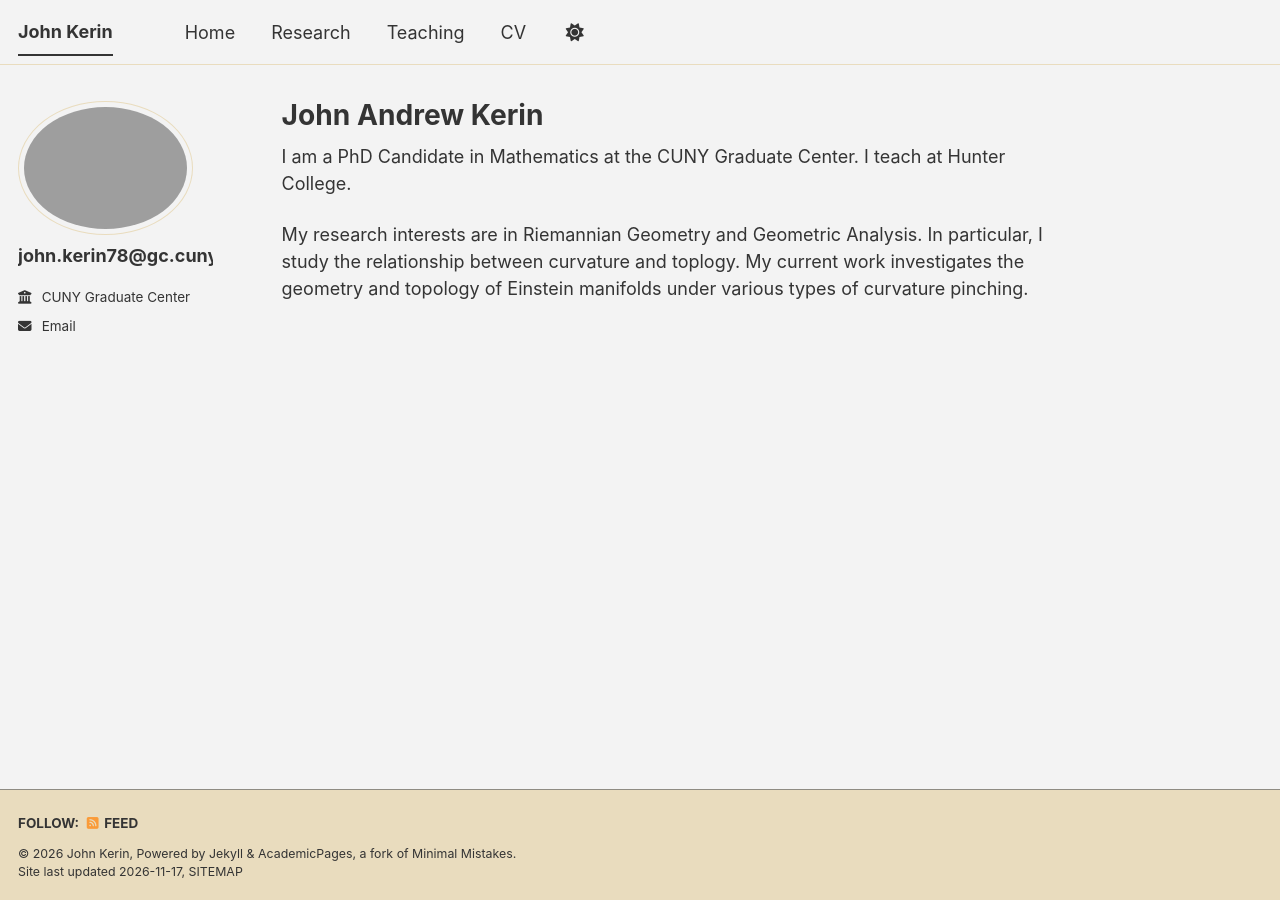
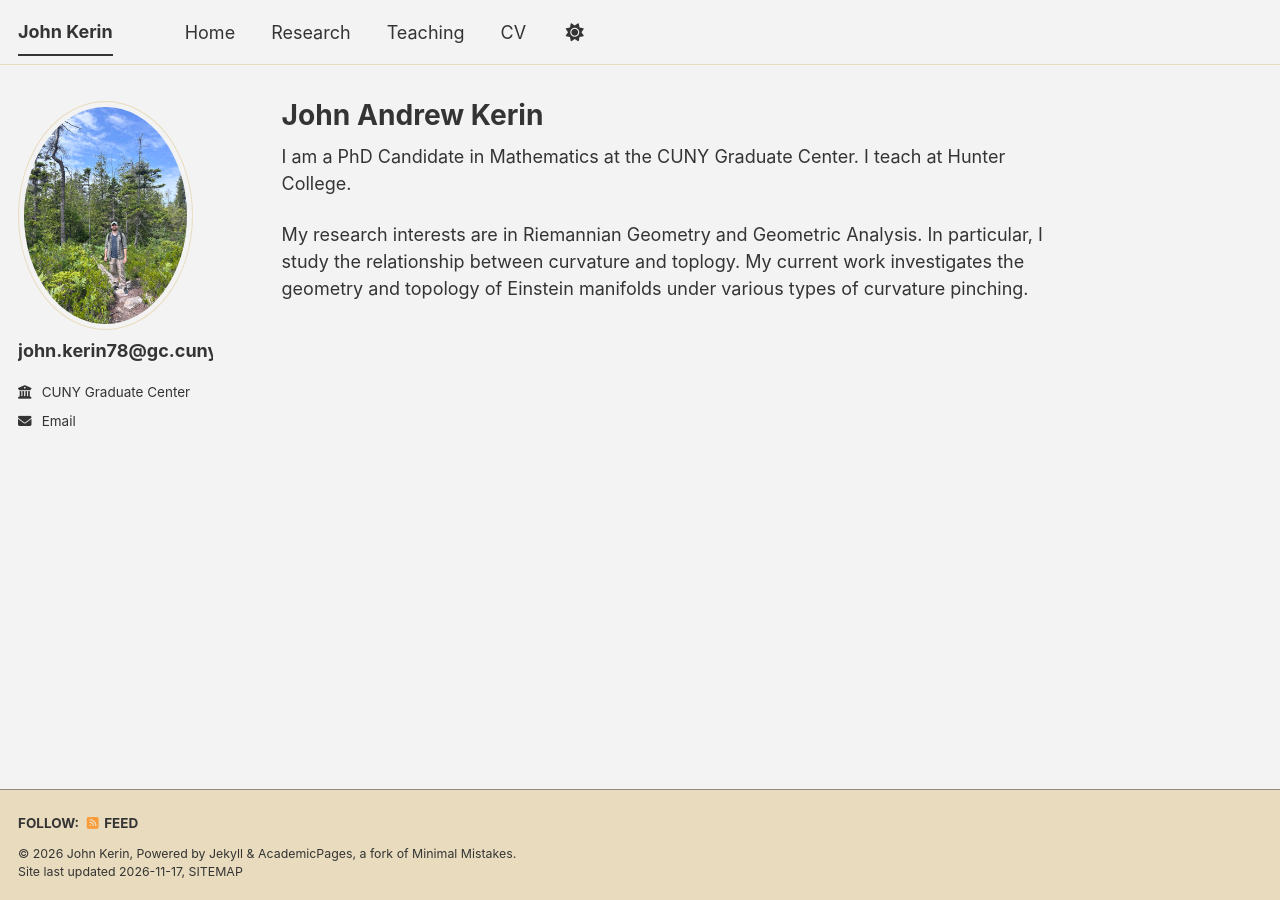
Before and after one commit to johnandrewkerin/johnandrewkerin.github.io, a Jekyll site: the page built from _pages/about.md, in a window 1280 px wide. Built offline with Jekyll 4.4.1, drawn with Linux system fonts in a browser that asks for light colours; a script bundle is joined from its source files by our own code; a style sheet for code colours, icons or effects is not loaded.

Commit message:
Update _config.yml

```diff
--- a/_config.yml
+++ b/_config.yml
@@ -23,7 +23,7 @@ repository               : "johnandrewkerin/johnandrewkerin.github.io"
 #               Additional customization can be done by editing /_includes/author-profile.html
 author:
   # Biographic information
-  avatar           : "woods.png"
+  avatar           : "woods.jpg"
   name             : "john.kerin78@gc.cuny.edu"
   pronouns         : # example: "she/her"
   bio              : ""
```
